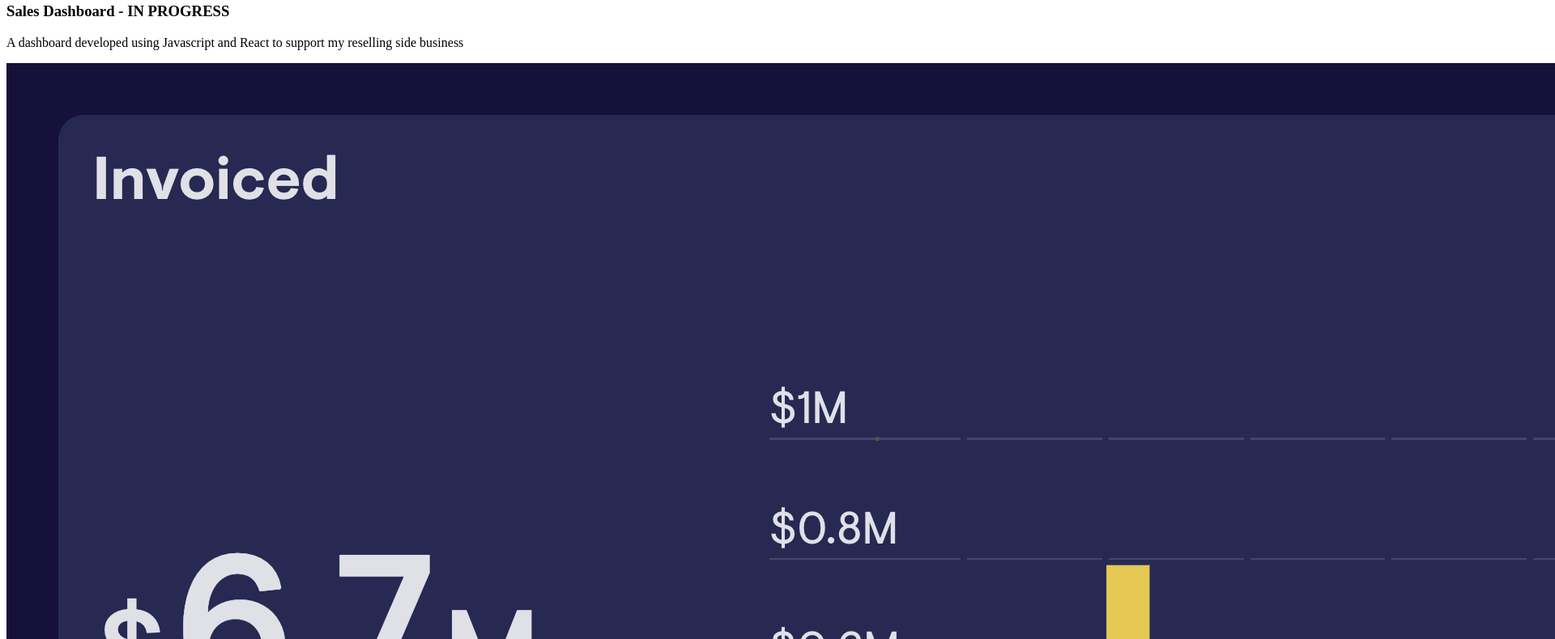
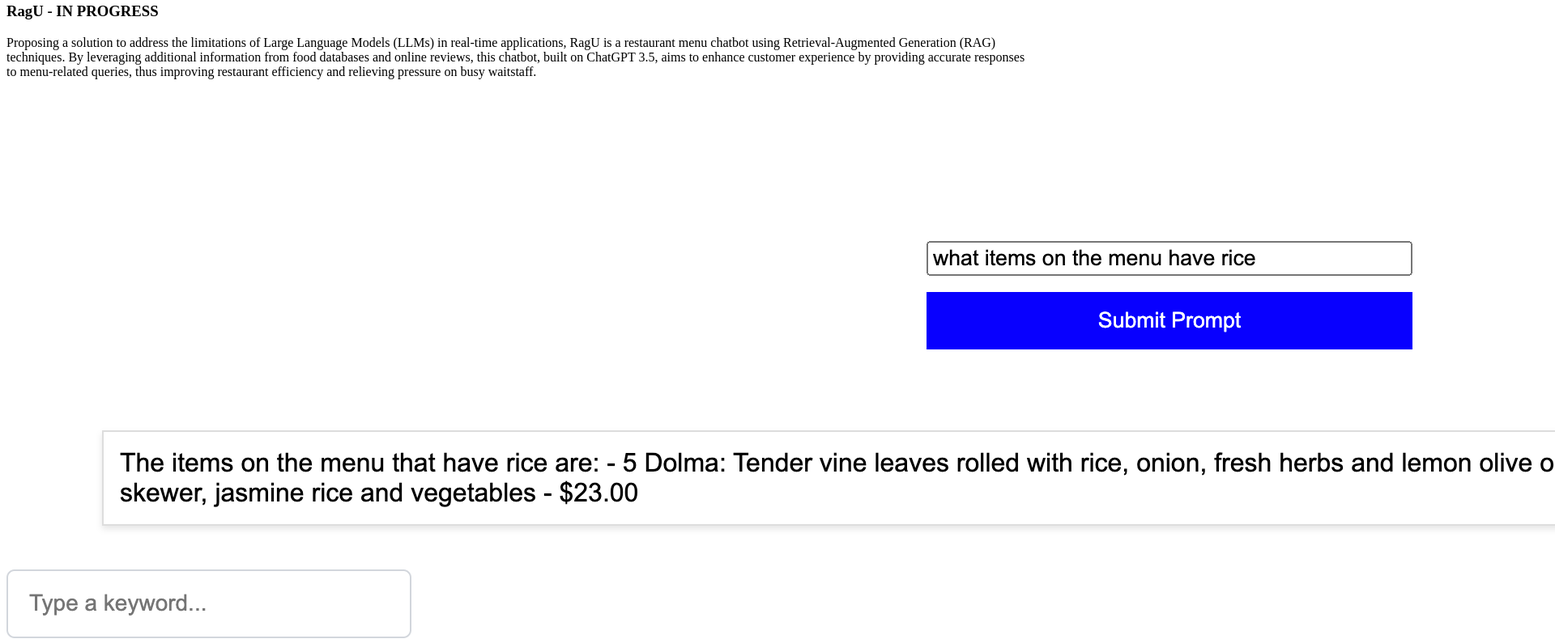
Before and after one commit to atp224/atp224.github.io, a website built with Parcel: page index.html in a window 1280 px wide. Shown: the part 3952-4742 px from the top of the page at 81% size, 1920 px wide, since content can reach past the window. Built offline with nearby package versions, Linux system fonts and the light colour scheme.

Commit message:
Changed Projects

```diff
--- a/index.html
+++ b/index.html
@@ -211,10 +211,13 @@
           <div class="row">
             <div class="col-lg-4 col-sm-12">
               <div class="project-wrapper__text load-hidden">
-                <h3 class="project-wrapper__text-title">Sales Dashboard - IN PROGRESS</h3>
+                <h3 class="project-wrapper__text-title">RagU - IN PROGRESS</h3>
                 <div>
                   <p class="mb-4">
-                    A dashboard developed using Javascript and React to support my reselling side business
+                    Proposing a solution to address the limitations of Large Language Models (LLMs) in real-time applications,
+                    RagU is a restaurant menu chatbot using Retrieval-Augmented Generation (RAG) techniques. By leveraging additional information
+                    from food databases and online reviews, this chatbot, built on ChatGPT 3.5, aims to enhance customer experience by providing accurate responses to menu-related queries,
+                    thus improving restaurant efficiency and relieving pressure on busy waitstaff.
                   </p>
                 </div>
                 <!--<a
@@ -248,7 +251,7 @@
                     <img
                       alt="Project Image"
                       class="img-fluid"
-                      src="/src/assets/sales.png"
+                      src="/src/assets/RagU.png"
                     />
                   </div>
                 </a>
@@ -411,7 +414,7 @@
 
         <!-- Notice: if you want to give me some credit, it will be huge for me! if not, put your data on it -->
         <p class="footer__text">
-          © 2022 - Developed by
+          © 2024 - Developed by
           <a rel="noreferrer" href="https://github.com/atp224" target="_blank"
             >Aaron Pham</a
           >
```
Also changed, not shown: src/assets/RagU.png (added).
